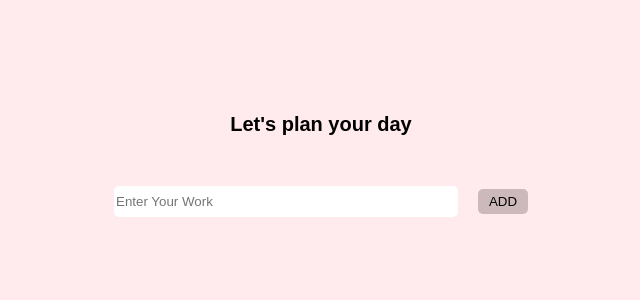
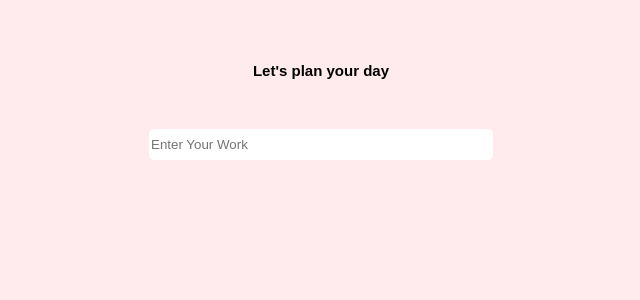
Before and after one commit to Aiswaryasuresh95/Work-todo, a React (Create React App) app: page / in a window 1280 px wide. Shown: the top 300 px of the page, without its empty margins (319-959 px from the left). Built offline with nearby package versions, Linux system fonts and the light colour scheme.

Commit message:
perfected the styles

```diff
--- a/src/App.css
+++ b/src/App.css
@@ -6,14 +6,16 @@ body {
   scroll-behavior: smooth;
   background-size: cover;
   font-size: 10px;
+  position: relative;
 
 }
 
 .Main{
-  display: flex;
-  align-content: center;
-  justify-content: center;
-  margin-top: 100px;
+ display: flex;
+ justify-content: center;
+ margin-bottom: 10em;
+ margin-top: 5em;
+
 }
 input[type=text]{
   width: 340px;
--- a/src/components/Listitem.component.jsx
+++ b/src/components/Listitem.component.jsx
@@ -6,16 +6,15 @@ import { Trash } from 'react-feather';
 
 function ListItems({items,deleteItem,completed,CheckComplete}){
     const item = items;
-    // const date = moment().format("DD MM YYYY");
 
     const listitems = item.map( list =>{
 
         return(
-            <div key={list.key} className={completed?'list completed':'list'} >
+            <div key={list.key} className='list' >
 
-                  {completed? <input type="checkbox" Checked={`${completed}`} onClick={(e)=>CheckComplete(list.key,e.target.value)}/>
+                  {completed? <input type="checkbox" Checked={`${completed}`} onClick={()=>CheckComplete(list.key)}/>
                   :
-                 <input type="checkbox"  onClick={()=>CheckComplete(list.key)}/>}
+                 <input type="checkbox" Checked={`${completed}`} onClick={()=>CheckComplete(list.key)}/>}
 
 
 
--- a/src/components/Plan.component.jsx
+++ b/src/components/Plan.component.jsx
@@ -32,7 +32,7 @@ class Plan extends Component{
        if(newitem.text!=="")
        {
            const items = [...this.state.item,newitem]
-           this.setState({
+           this.setState    ({
                item : items,
                currentitem : {
                    text:'',
@@ -54,7 +54,7 @@ class Plan extends Component{
          })
      }
 
-     CheckComplete=(key)=>{
+    CheckComplete=(key)=>{
 
          this.state.item.forEach(it =>{
              if(it.key===key){
@@ -82,8 +82,9 @@ class Plan extends Component{
 
     render(){
         return(
-            <div className="Main">
-                <header>
+            <section>
+              <div className="Main">
+                 <header>
                     <h1>Let's plan your day</h1>
                     <form onSubmit={this.addItem}>
                         <input
@@ -94,14 +95,16 @@ class Plan extends Component{
                         onChange={this.handleChange}
                          />
 
-                        <button type="submit">ADD</button>
+
                     </form>
+                    </header>
 
 
-                  <ListItems items={this.state.item} deleteItem={this.deleteItem} completed={this.state.completed} CheckComplete={this.CheckComplete}/>
 
-                </header>
             </div>
+            <ListItems items={this.state.item} deleteItem={this.deleteItem} completed={this.state.completed} CheckComplete={this.CheckComplete}/>
+
+            </section>
         )
     }
 }
--- a/src/components/list.styles.css
+++ b/src/components/list.styles.css
@@ -11,7 +11,6 @@ li{
     height: 40px;
     background-color:white;
     border-radius: 5px;
-    margin-left: -4px;
     position: relative;
 }
 
```
